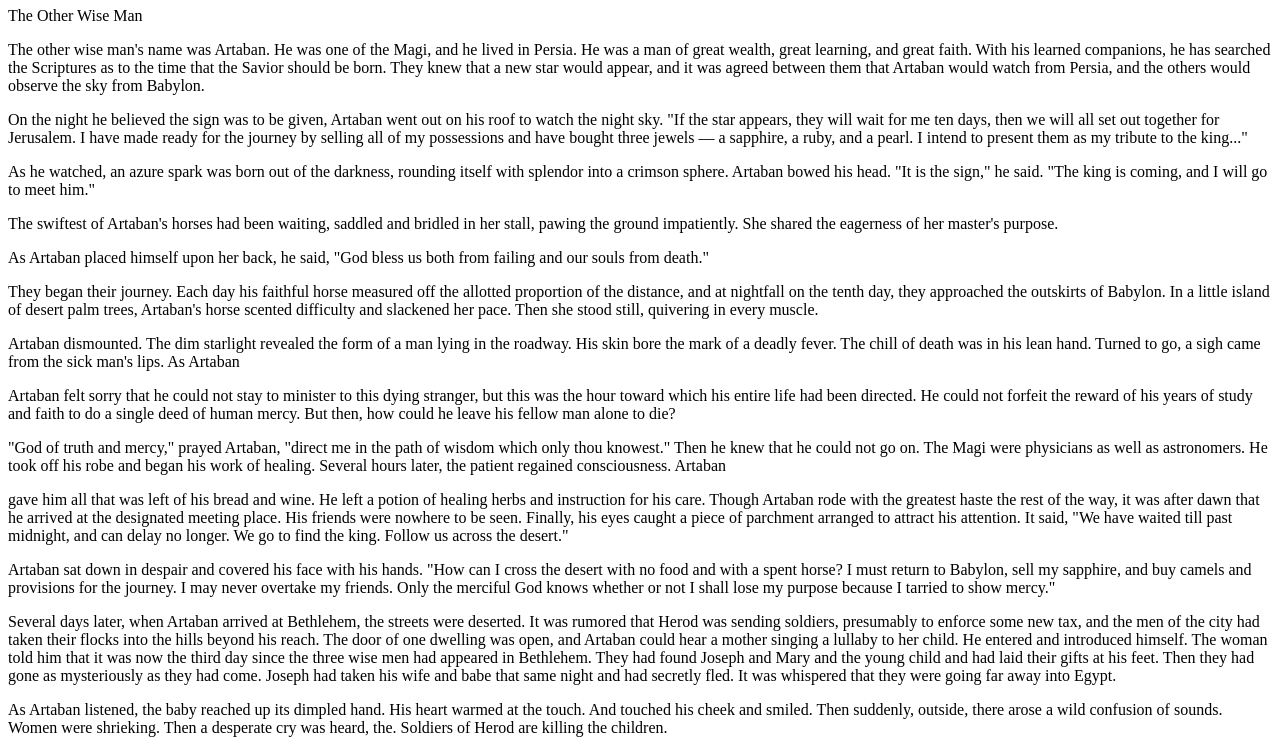
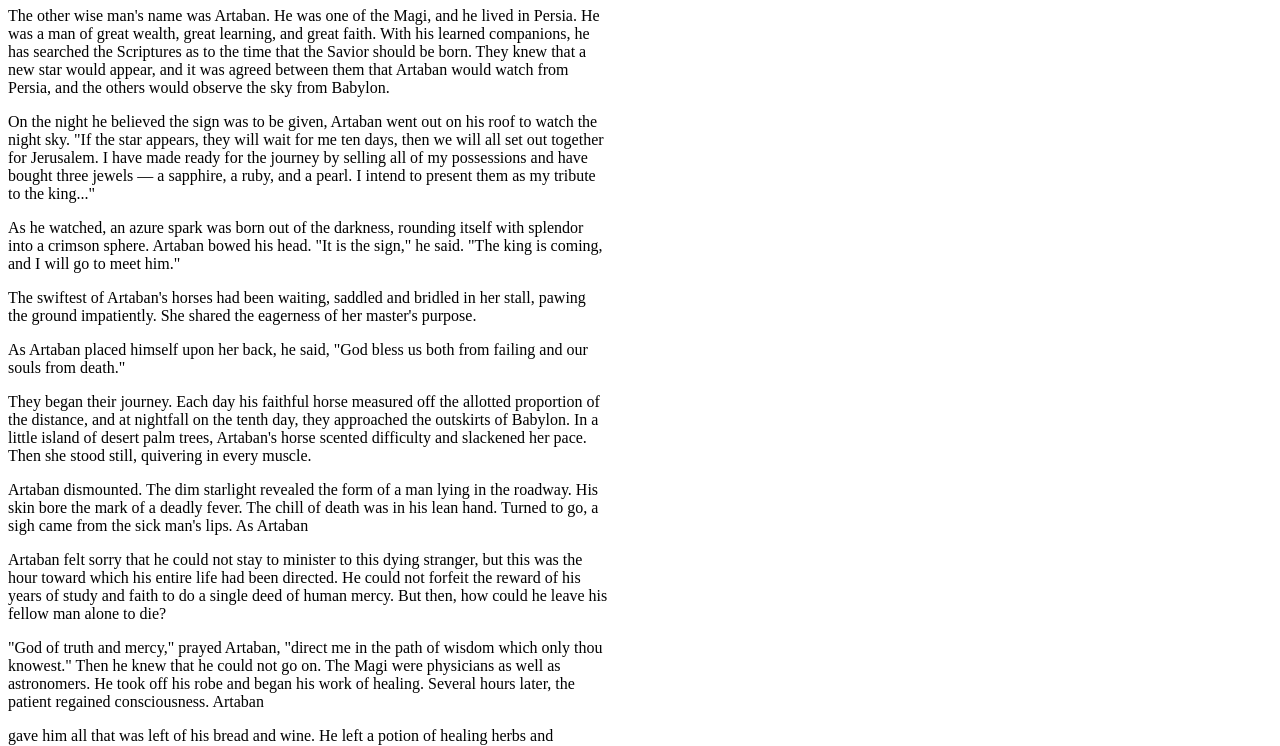
Before and after one commit to trevsny/the-other-wiseman-story, a plain HTML site: page index.html in a window 1280 px wide. Shown: the part 73-819 px from the top of the page. Drawn offline with Linux system fonts and the light colour scheme.

Commit message:
chore: added a max width for layout

```diff
--- a/index.html
+++ b/index.html
@@ -7,7 +7,10 @@
 </head>
 <body>
     <h1>The Other Wiseman</h1>
-    <p>The Other Wise Man</p>
+
+    <section style="max-width: 600px;">
+
+
 
 <p>The other wise man's name was Artaban. He was one of the Magi, and he lived in Persia. He was a man of great wealth, great learning, and great faith. With his learned companions, he has searched the Scriptures as to the time that the Savior should be born. They knew that a new star would appear, and it was agreed between them that Artaban would watch from Persia, and the others would observe the sky from Babylon.</p>
 
@@ -60,6 +63,6 @@
 <p>The earthquake quivered beneath him. A heavy tile, shaken from a roof, fell and struck him. He lay breathless and pale. Then there came a still small voice through the twilight. It was like distant music. The rescued girl leaned over him and heard him say. "Not so, my Lord: for when saw I thee hungered and fed thee? Or thirsty and gave thee drink? When saw I thee sick or in prison and came unto thee? Thirty-three years have I looked for thee; but I have never seen thy face, nor ministered unto thee, my king."</p>
 
 <p>The sweet voice came again, "Verily I say unto thee, that inasmuch as thou hast done it unto one of the least of these my brethren, thou has done it unto me." A calm radiance of wonder and joy lighted the face of Artaban as one long, last breath exhaled gently from his lips. His journey was ended. His treasure accepted. The other wise man had found the king.</p>
-
+</section>
 </body>
 </html>
```
